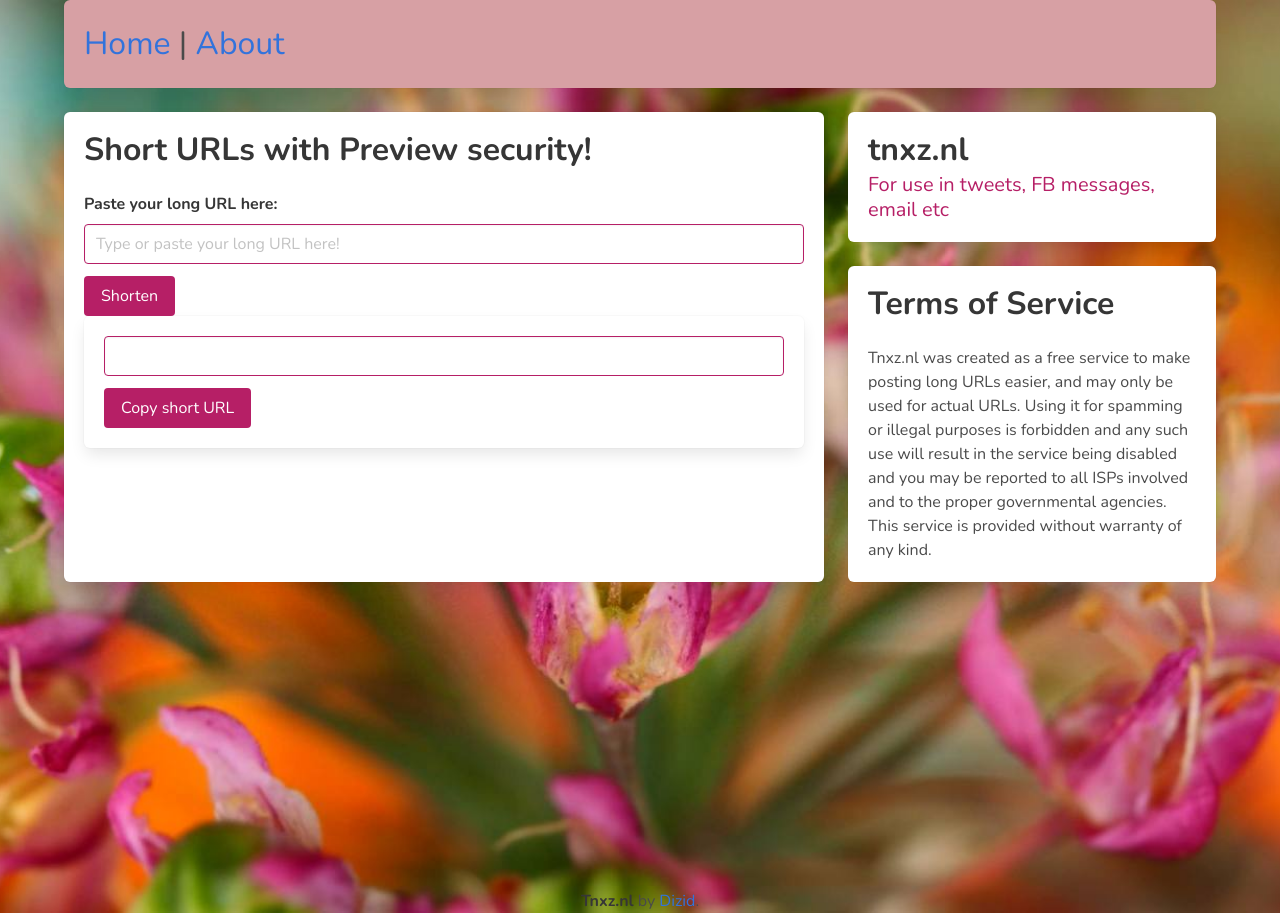
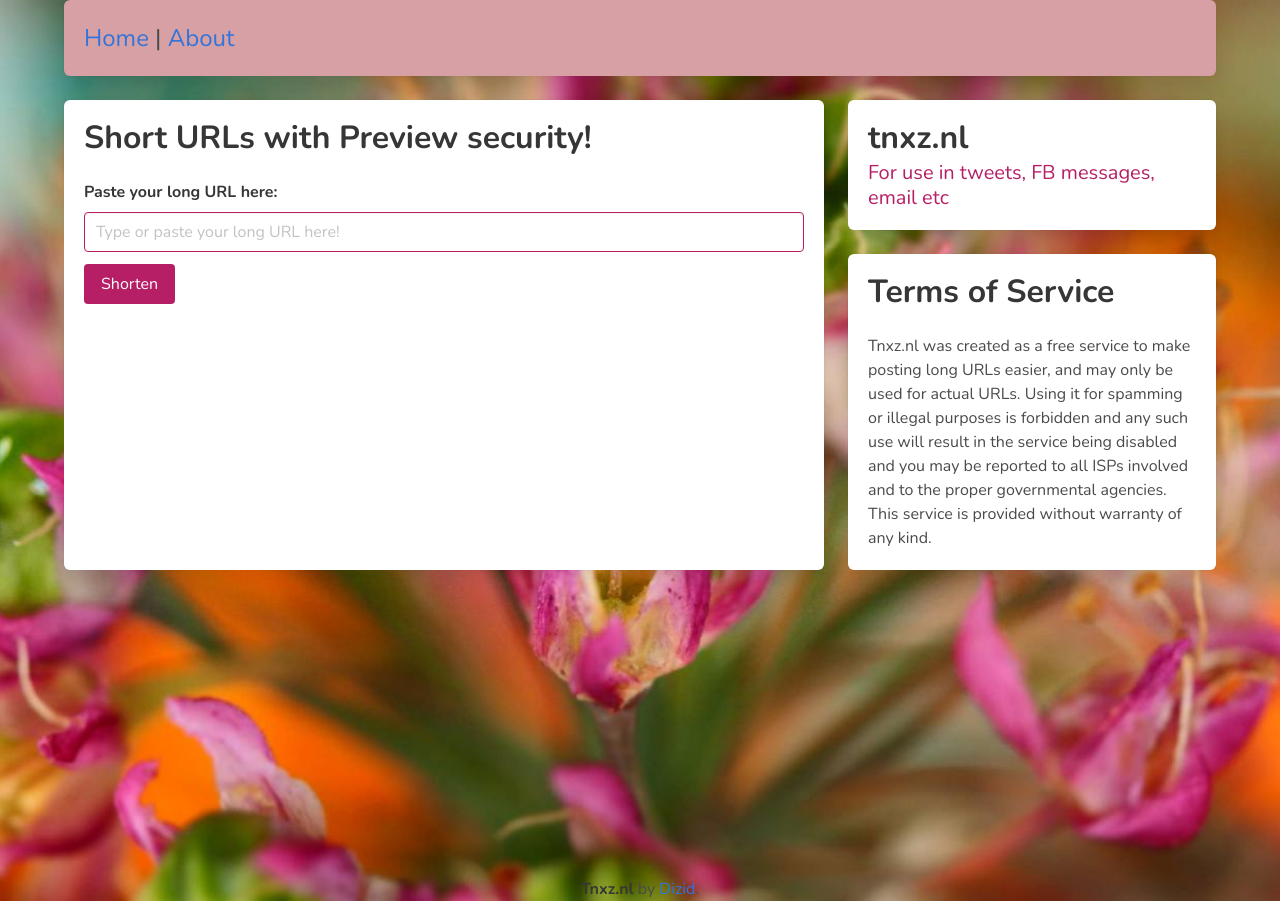
Before and after one commit to dizid/shorty, a Vue app: page / in a window 1280 px wide. Built offline with nearby package versions, Linux system fonts and the light colour scheme.

Commit message:
Added show/hide to short url box

```diff
--- a/src/App.vue
+++ b/src/App.vue
@@ -1,6 +1,6 @@
 <template>
    <div class="container">
-     <div class="box has-background-warning is-size-3">
+     <div class="box has-background-warning is-size-4">
       <router-link to="/">Home</router-link> |
       <router-link to="/about">About</router-link>
     </div>
--- a/src/components/Shorten.vue
+++ b/src/components/Shorten.vue
@@ -14,8 +14,8 @@
   <button type="submit" class="button is-primary">Shorten</button><br>
  </form>
 
- <div class="tile is-child box">
 
+ <div v-if="showhideShortBox" class="tile is-child box">
 <!-- <h1 class="title">Your short URL: <strong>{{ short_url }}</strong></h1> -->
   <div class="field">
   <div class="control">
@@ -25,6 +25,9 @@
   </div>
 <button class="button is-primary" v-on:click="copy2Clipboard()">Copy short URL</button>
     </div>
+
+
+
   </div>
    </div>
   <div class="tile is-4 is-vertical is-parent">
@@ -52,8 +55,12 @@ export default {
      name: 'Shorten',
   data () {
     return {
-      long_url: '', random_string: '', short_url: ''
+      long_url: '',
+      random_string: '',
+      short_url: '',
+      showhideShortBox: ''
     }
+
 },
 methods: {
 // Create short URL, add short & long to Firestore and return short_url
@@ -70,7 +77,10 @@ const createdAt = new Date()
 let short_url= this.short_url
 urlRef.add({ long_url, random_string, createdAt }) // All added to Firestore
 console.log("URL Saved to Firestore")
+ this.showhideShortBox = true
+ console.log("MF: showhideShortBox value: ", showhideShortBox)
  return this.short_url
+
       }
         })
       },
```
Also changed, not shown: src/components/Redirection.vue (+2 -18 lines).
